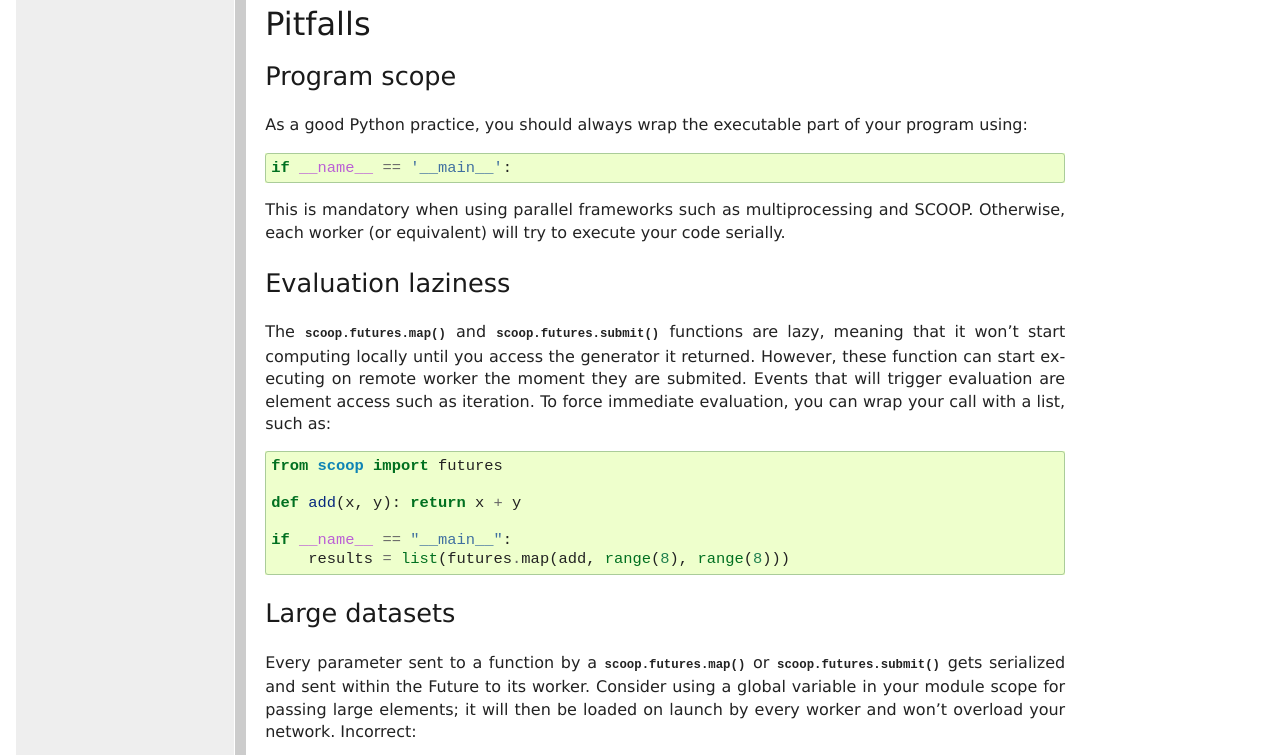
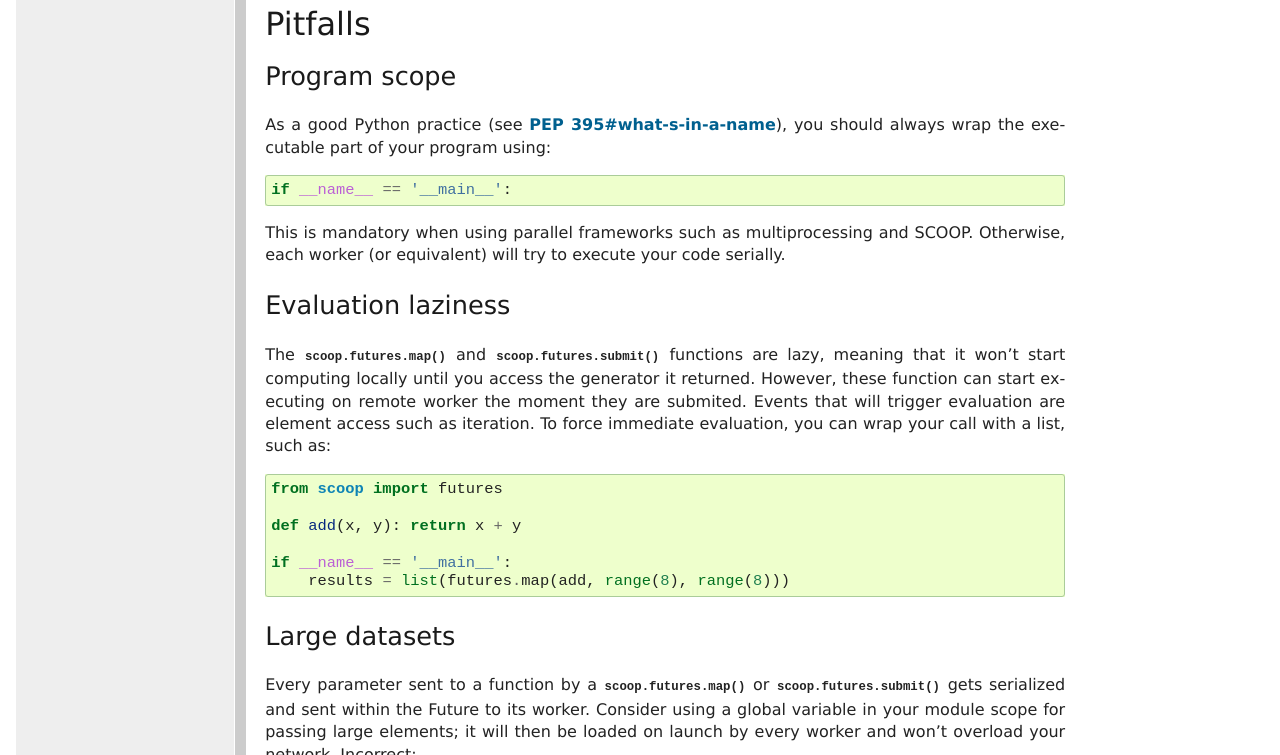
Before and after one commit to soravux/scoop, a Sphinx documentation site: the page built from doc/usage.rst, in a window 1280 px wide and 900 px high, scrolled down 3818 px, cut to the strip 145-900 px from the top of the window. Built offline with Sphinx 7.4.7, drawn with Linux system fonts in a browser that asks for light colours; formulas are drawn with MathJax 3.

Commit message:
Added precision in usage documentation.

```diff
--- a/doc/usage.rst
+++ b/doc/usage.rst
@@ -198,12 +198,10 @@ Pitfalls
 Program scope
 ~~~~~~~~~~~~~
 
-.. Link to PEP that states this
+As a good Python practice (see :pep:`395#what-s-in-a-name`), you should always
+wrap the executable part of your program using::
 
-As a good Python practice, you should always wrap the executable part of your
-program using::
-
-  if __name__ == '__main__':
+    if __name__ == '__main__':
 
 This is mandatory when using parallel frameworks such as multiprocessing and
 SCOOP. Otherwise, each worker (or equivalent) will try to execute your code
@@ -223,7 +221,7 @@ your call with a list, such as::
 
     def add(x, y): return x + y
 
-    if __name__ == "__main__":
+    if __name__ == '__main__':
         results = list(futures.map(add, range(8), range(8)))
 
 Large datasets
```
